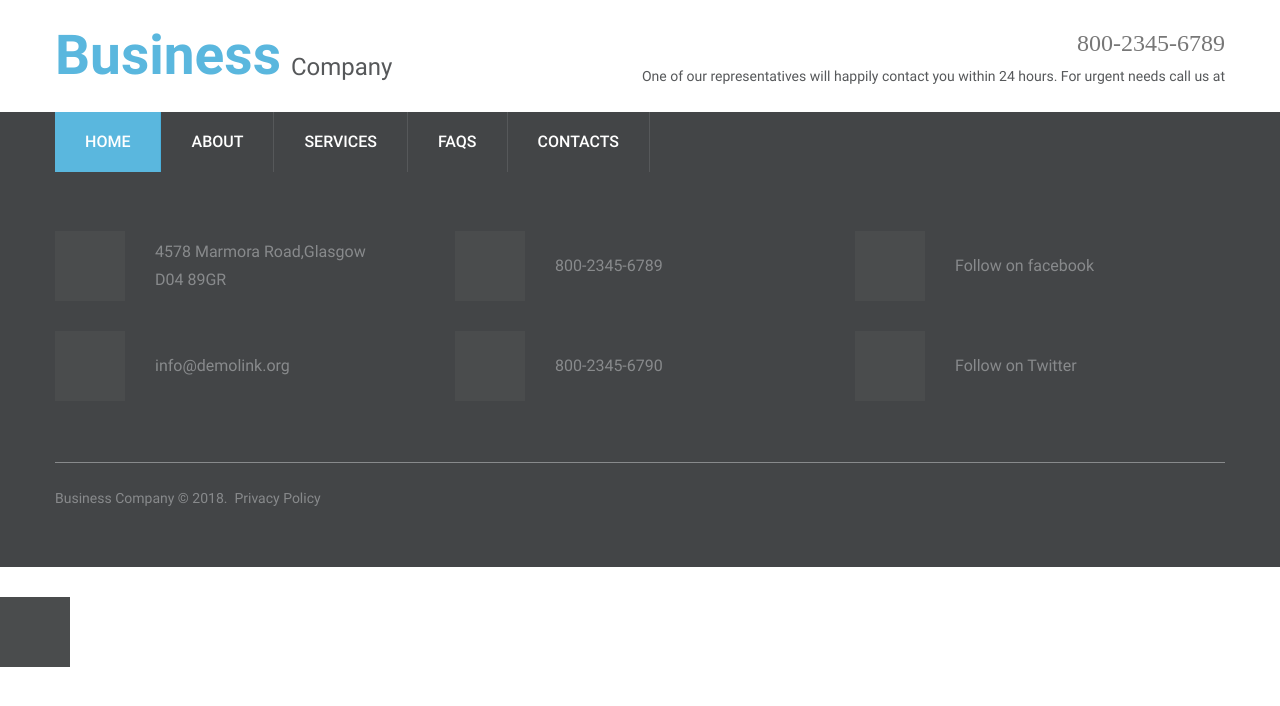
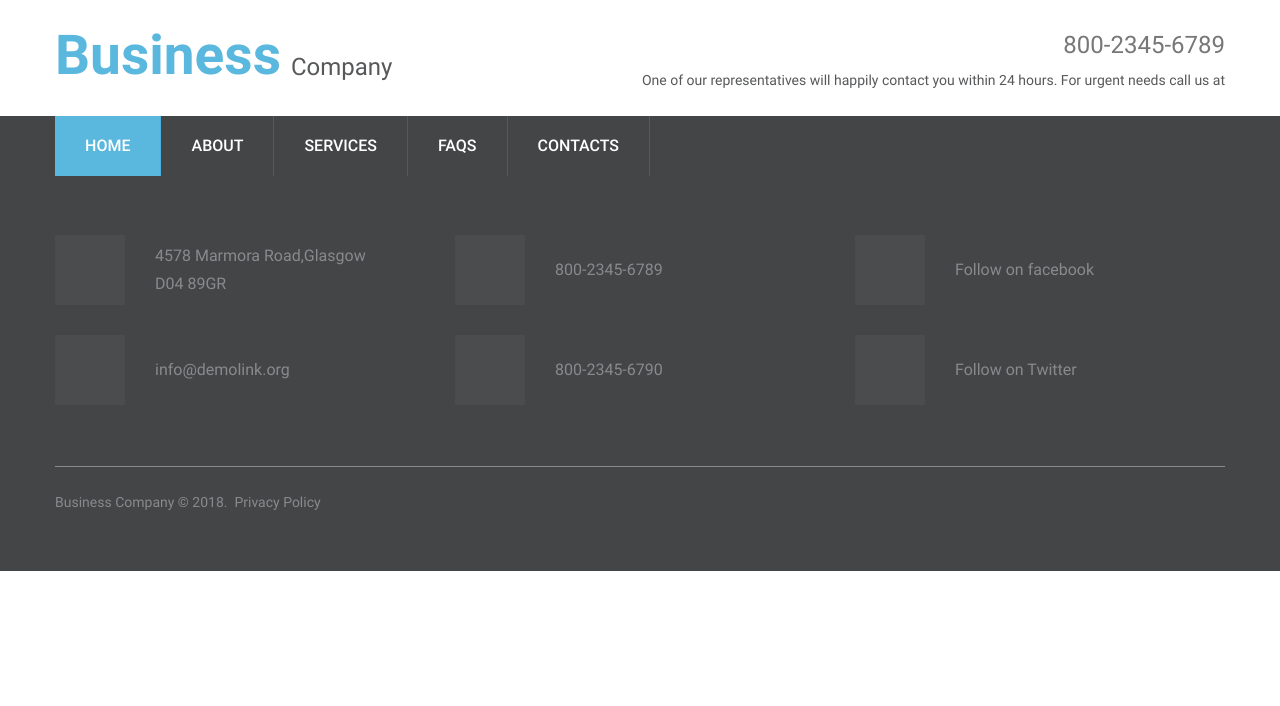
Before and after one commit to salomkins/ElGoose, an Angular app: page / in a window 1280 px wide. Shown: the top 706 px of the page. Built offline with nearby package versions, Linux system fonts and the light colour scheme; a web font is replaced by a local one.

Commit message:
Sakārtots...

```diff
--- a/src/app/app.component.html
+++ b/src/app/app.component.html
@@ -1,5 +1,3 @@
 <app-header></app-header>
 <app-navbar></app-navbar>
 <app-footer></app-footer>
-
-<app-contact-item></app-contact-item>
--- a/src/app/components/header/header.component.scss
+++ b/src/app/components/header/header.component.scss
@@ -20,6 +20,7 @@ header .container > p {
 header a[href^="callto:"] {
   margin-top: 7px;
   position: relative;
+  font: inherit;
   font-size: 24px;
   color: #777777;
 }
```
